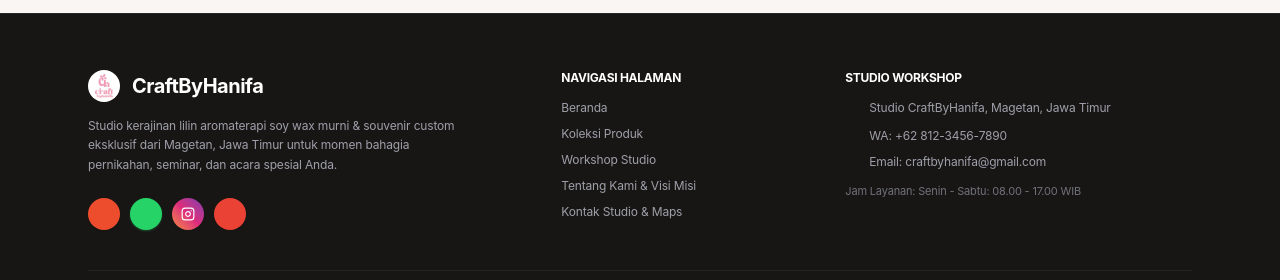
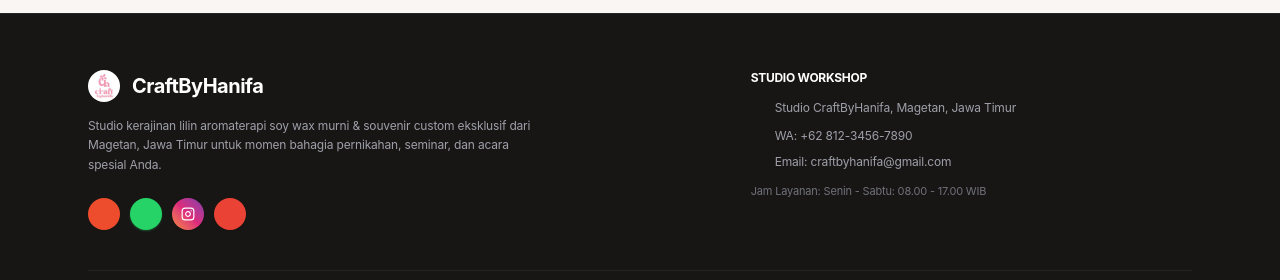
Before and after one commit to byhanifacraft/Project-Web-Souvenir, a Next.js app: page / in a window 1280 px wide. Shown: the part 3166-3446 px from the top of the page. Built offline with nearby package versions, Linux system fonts and the light colour scheme; no server answers; the database is empty; some icons are missing.

Commit message:
refactor(footer): remove navigation links column

```diff
--- a/components/layout/Footer.tsx
+++ b/components/layout/Footer.tsx
@@ -59,7 +59,7 @@ export default function Footer({ config }: FooterProps) {
       <div className="max-w-6xl mx-auto px-4 sm:px-6">
         <div className="grid grid-cols-1 md:grid-cols-12 gap-8 pb-10 border-b border-zinc-800/80">
           {/* Col 1: Brand */}
-          <div className="md:col-span-5">
+          <div className="md:col-span-7">
             <Link href="/" className="flex items-center gap-3 mb-3.5 group">
               <div className="w-8 h-8 rounded-full overflow-hidden relative border border-white/20 bg-white group-hover:scale-105 transition-transform shrink-0">
                 <Image
@@ -73,7 +73,7 @@ export default function Footer({ config }: FooterProps) {
                 {brandName}
               </span>
             </Link>
-            <p className="text-xs text-zinc-400 leading-relaxed mb-6 max-w-sm">{description}</p>
+            <p className="text-xs text-zinc-400 leading-relaxed mb-6 max-w-md">{description}</p>
             <div className="flex items-center gap-2.5">
               <a
                 href={shopeeUrl}
@@ -112,42 +112,8 @@ export default function Footer({ config }: FooterProps) {
             </div>
           </div>
 
-          {/* Col 2: Navigation */}
-          <div className="md:col-span-3">
-            <h4 className="font-serif font-bold text-white text-xs uppercase tracking-widest mb-3.5">
-              Navigasi Halaman
-            </h4>
-            <ul className="space-y-2.5 text-xs text-zinc-400">
-              <li>
-                <Link href="/" className="hover:text-white transition-colors">
-                  Beranda
-                </Link>
-              </li>
-              <li>
-                <Link href="/produk" className="hover:text-white transition-colors">
-                  Koleksi Produk
-                </Link>
-              </li>
-              <li>
-                <Link href="/workshop" className="hover:text-white transition-colors">
-                  Workshop Studio
-                </Link>
-              </li>
-              <li>
-                <Link href="/tentang-kami" className="hover:text-white transition-colors">
-                  Tentang Kami & Visi Misi
-                </Link>
-              </li>
-              <li>
-                <Link href="/kontak" className="hover:text-white transition-colors">
-                  Kontak Studio & Maps
-                </Link>
-              </li>
-            </ul>
-          </div>
-
-          {/* Col 3: Workshop Details */}
-          <div className="md:col-span-4">
+          {/* Col 2: Workshop Details */}
+          <div className="md:col-span-5">
             <h4 className="font-serif font-bold text-white text-xs uppercase tracking-widest mb-3.5">
               Studio Workshop
             </h4>
```
